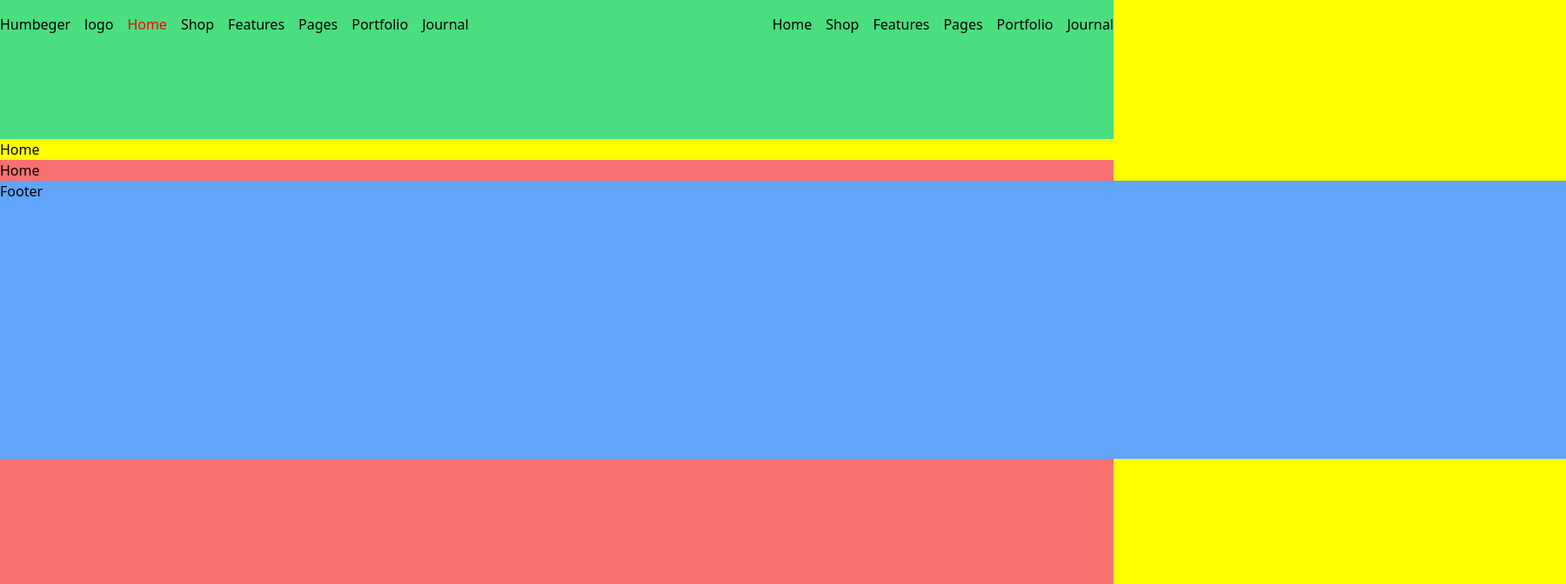
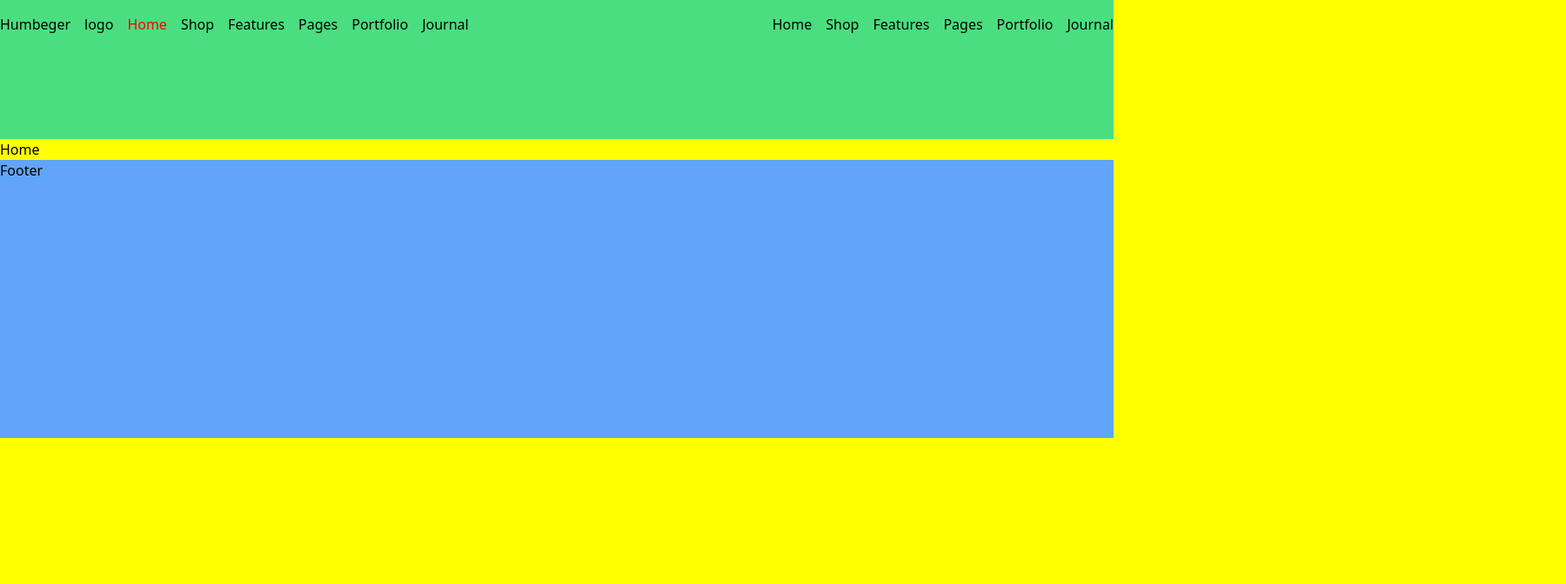
Before and after one commit to KyawZinThant22/Shopzilla-Frontend, a React (Create React App) app: page /home in a window 1280 px wide. Shown: the top 672 px of the page at 87% size, 1800 px wide, since content can reach past the window. Built offline with nearby package versions, Linux system fonts and the light colour scheme.

Commit message:
folder changes

```diff
--- a/src/App.tsx
+++ /dev/null
@@ -1,15 +0,0 @@
-import './App.css';
-import { Layout } from './Layout';
-import Home from './section/Home';
-
-function App() {
-  return (
-    <div>
-      <Layout>
-        <Home />
-      </Layout>
-    </div>
-  );
-}
-
-export default App;
--- a/src/Layout/Layout.tsx
+++ /dev/null
@@ -1,18 +0,0 @@
-import { Footer } from '../section';
-
-interface LayoutProps {
-  children: JSX.Element;
-}
-
-const Layout: React.FC<LayoutProps> = ({ children }) => {
-  return (
-    <div className="w-full bg-red-400 h-screen">
-      <div className="w-[1800px] mx-auto ">
-        {children}
-        <Footer />
-      </div>
-    </div>
-  );
-};
-
-export default Layout;
--- a/src/Layout/index.ts
+++ b/src/Layout/index.ts
@@ -1 +1 @@
-export { default as Layout } from './Layout';
+export { default as AppLayout } from './AppLayout';
--- a/src/Routes/AdminRoutes.tsx
+++ b/src/Routes/AdminRoutes.tsx
@@ -1,5 +1,6 @@
 import { useRoutes, Navigate } from 'react-router-dom';
-import AppLayout from '../Layout/AppLayout';
+import { AppLayout } from '../Layout';
+
 import { Features, Journal, Pages, Portfolio, Shop } from '../section';
 import Home from '../section/Home';
 
--- a/src/index.tsx
+++ b/src/index.tsx
@@ -1,15 +1,16 @@
 import React from 'react';
 import ReactDOM from 'react-dom/client';
 import './index.css';
-import App from './App';
+
 import { BrowserRouter as Router } from 'react-router-dom';
 import Routes from './Routes';
+import { Footer } from './section';
 const root = ReactDOM.createRoot(document.getElementById('root') as HTMLElement);
 root.render(
   <React.StrictMode>
     <Router>
       <Routes />
-      <App />
     </Router>
+    <Footer />
   </React.StrictMode>
 );
```
